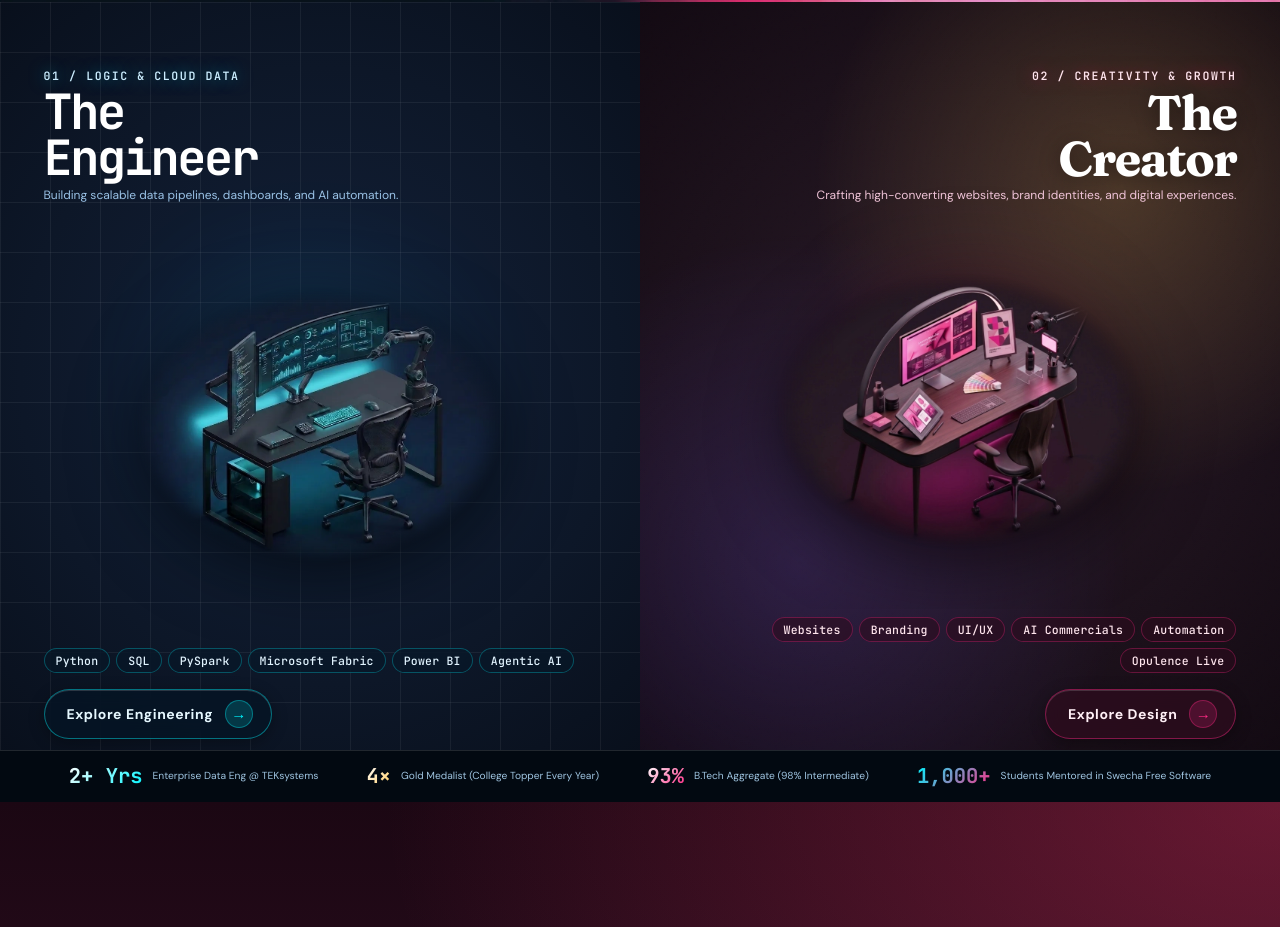
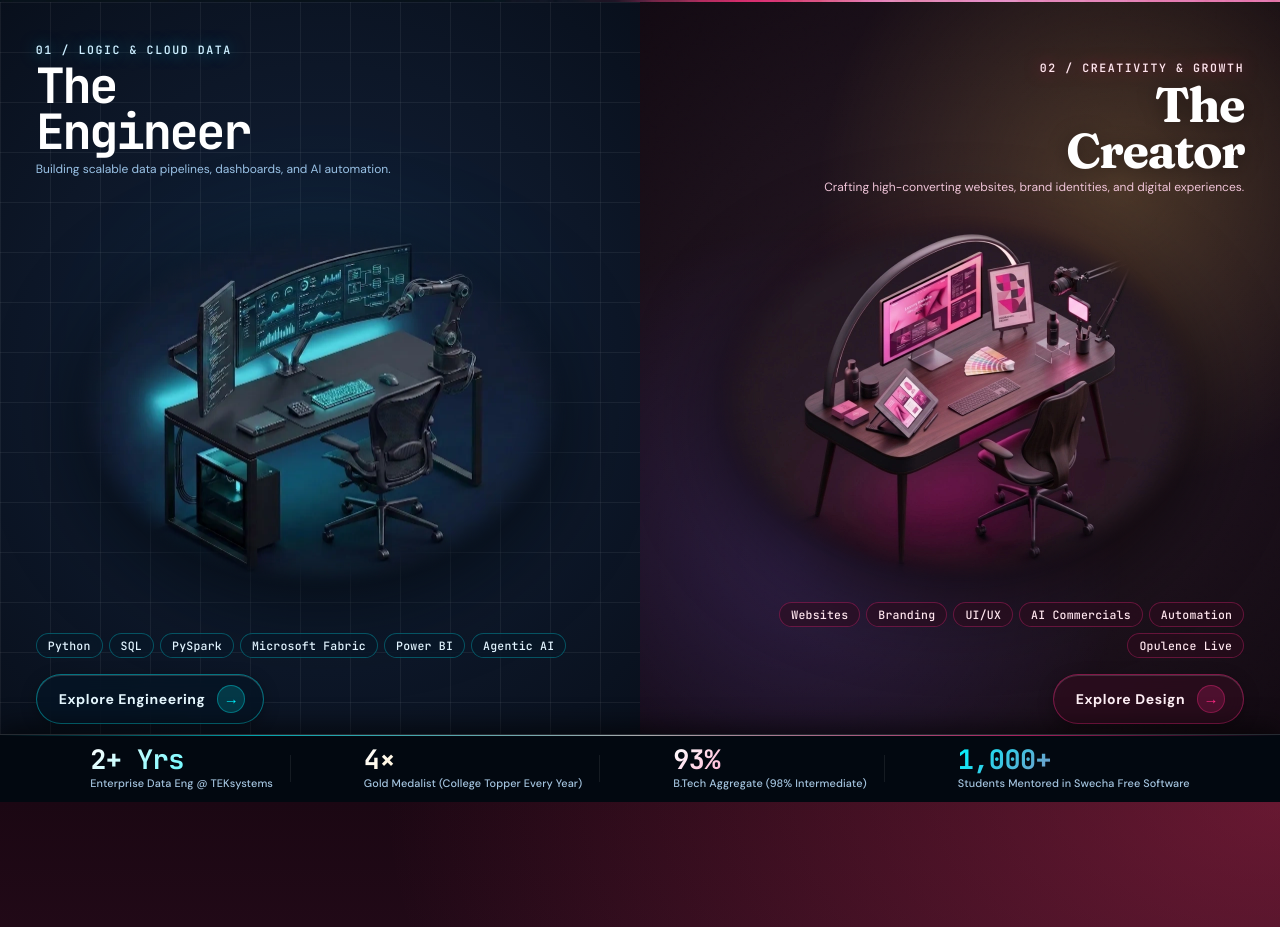
Before and after one commit to TanviKakarala/Portfolio, a plain HTML site: page index.html in a window 1280 px wide. Shown: the part 798-1725 px from the top of the page. Drawn offline with Linux system fonts and the light colour scheme; grey boxes are pictures that could not be loaded; animation ran at ten frames a second; a web font is replaced by a local one.

Commit message:
feat: enlarge 3D desk renders to heroic 576px scale and broaden bottom executive stats bar

```diff
--- a/css/style.css
+++ b/css/style.css
@@ -1066,7 +1066,7 @@ html {
   display: flex;
   flex-direction: column;
   justify-content: space-between;
-  padding: clamp(66px, 8.2vh, 80px) clamp(24px, 3.4vw, 52px) clamp(10px, 1.4vh, 16px);
+  padding: clamp(38px, 5vh, 50px) clamp(20px, 2.8vw, 44px) clamp(8px, 1.2vh, 14px);
   text-decoration: none;
   transition: flex 0.75s cubic-bezier(.2, .8, .2, 1), opacity 0.6s cubic-bezier(.2, .8, .2, 1), filter 0.6s cubic-bezier(.2, .8, .2, 1);
   overflow: hidden;
@@ -1199,6 +1199,7 @@ html {
 
 .room.c .room-top {
   align-items: flex-end;
+  margin-top: clamp(16px, 2.2vh, 24px);
 }
 
 .room h2 {
@@ -1258,31 +1259,31 @@ html {
 /* Atmospheric Ambient Underglow */
 .desk-3d-glow {
   position: absolute;
-  width: 72%;
-  height: 62%;
+  width: 86%;
+  height: 74%;
   border-radius: 50%;
-  filter: blur(52px);
+  filter: blur(65px);
   pointer-events: none;
   z-index: 1;
-  opacity: 0.55;
+  opacity: 0.65;
   transition: opacity 0.55s ease, transform 0.55s ease, filter 0.55s ease;
 }
 
 .room.e .desk-3d-glow {
-  top: 42%;
-  left: 48%;
+  top: 45%;
+  left: 50%;
   transform: translate(-50%, -50%);
-  background: radial-gradient(circle, rgba(0, 245, 255, 0.35) 0%, rgba(0, 150, 255, 0.12) 50%, transparent 70%);
+  background: radial-gradient(circle, rgba(0, 245, 255, 0.36) 0%, rgba(0, 150, 255, 0.12) 50%, transparent 70%);
 }
 
 .room.c .desk-3d-glow {
-  top: 45%;
-  left: 52%;
+  top: 48%;
+  left: 50%;
   transform: translate(-50%, -50%);
-  background: radial-gradient(circle, rgba(255, 42, 133, 0.36) 0%, rgba(180, 20, 100, 0.14) 50%, transparent 70%);
-}
-
-/* Seamless Radial Feather Masking (Eliminates all rectangular image borders) */
+  background: radial-gradient(circle, rgba(255, 42, 133, 0.38) 0%, rgba(180, 20, 100, 0.14) 50%, transparent 70%);
+}
+
+/* Seamless 3D Desk Frame Container */
 .desk-3d-frame {
   position: relative;
   display: flex;
@@ -1291,51 +1292,53 @@ html {
   width: 100%;
   height: 100%;
   z-index: 2;
-  -webkit-mask-image: radial-gradient(ellipse 85% 82% at 50% 50%, #000 62%, transparent 98%);
-  mask-image: radial-gradient(ellipse 85% 82% at 50% 50%, #000 62%, transparent 98%);
   transition: transform 0.55s cubic-bezier(0.2, 0.8, 0.2, 1), filter 0.55s ease;
 }
 
-/* 3D Desk Render Image */
+/* 3D Desk Render Image — Grand Scale & Centerpiece Presence */
 .desk-3d-img {
-  width: auto;
-  max-width: min(100%, 540px);
-  max-height: clamp(230px, 36vh, 380px);
+  width: 90%;
+  max-width: min(92%, 660px);
+  max-height: clamp(320px, 48vh, 460px);
   height: auto;
   object-fit: contain;
   display: block;
   border: none;
   outline: none;
   pointer-events: none;
-  filter: drop-shadow(0 16px 36px rgba(0, 0, 0, 0.65));
+  filter: drop-shadow(0 20px 45px rgba(0, 0, 0, 0.72));
   transition: transform 0.55s cubic-bezier(0.2, 0.8, 0.2, 1), filter 0.55s ease;
   user-select: none;
   -webkit-user-drag: none;
 }
 
-/* Hover-Lift & Illumination Micro-Interactions */
+/* Hover-Lift & Grand Expand Interactions */
 .room.e:hover .desk-3d-img,
 .room.e:focus-within .desk-3d-img {
-  transform: translateY(-8px) scale(1.025);
-  filter: drop-shadow(0 24px 50px rgba(0, 0, 0, 0.8)) drop-shadow(0 0 28px rgba(0, 245, 255, 0.38));
+  max-width: min(95%, 760px);
+  max-height: clamp(350px, 52vh, 500px);
+  transform: translateY(-8px) scale(1.06);
+  filter: drop-shadow(0 28px 60px rgba(0, 0, 0, 0.85)) drop-shadow(0 0 34px rgba(0, 245, 255, 0.45));
 }
 
 .room.e:hover .desk-3d-glow {
-  opacity: 0.95;
-  transform: translate(-50%, -50%) scale(1.15);
-  filter: blur(62px);
+  opacity: 1;
+  transform: translate(-50%, -50%) scale(1.22);
+  filter: blur(75px);
 }
 
 .room.c:hover .desk-3d-img,
 .room.c:focus-within .desk-3d-img {
-  transform: translateY(-8px) scale(1.025);
-  filter: drop-shadow(0 24px 50px rgba(0, 0, 0, 0.8)) drop-shadow(0 0 28px rgba(255, 42, 133, 0.42));
+  max-width: min(95%, 760px);
+  max-height: clamp(350px, 52vh, 500px);
+  transform: translateY(-8px) scale(1.06);
+  filter: drop-shadow(0 28px 60px rgba(0, 0, 0, 0.85)) drop-shadow(0 0 34px rgba(255, 42, 133, 0.48));
 }
 
 .room.c:hover .desk-3d-glow {
-  opacity: 0.95;
-  transform: translate(-50%, -50%) scale(1.15);
-  filter: blur(62px);
+  opacity: 1;
+  transform: translate(-50%, -50%) scale(1.22);
+  filter: blur(75px);
 }
 
 /* Bottom Controls Container */
@@ -1499,52 +1502,78 @@ html {
   box-shadow: 0 0 12px rgba(255, 42, 133, 0.75);
 }
 
-/* Quick Stats Bar — Seamlessly Docked at Bottom of Desks Screen */
+/* Quick Stats Bar — Broad, Prominent Executive Credibility Dock */
 .quick-stats-bar {
   display: flex;
   align-items: center;
   justify-content: space-around;
-  height: clamp(52px, 6vh, 60px);
+  height: clamp(68px, 8.2vh, 82px);
   flex-shrink: 0;
   padding: 0 clamp(16px, 3.5vw, 48px);
-  background: rgba(3, 10, 18, 0.96);
-  border-top: 1px solid rgba(255, 255, 255, 0.12);
-  backdrop-filter: blur(14px);
-  -webkit-backdrop-filter: blur(14px);
+  background: rgba(3, 9, 17, 0.96);
+  border-top: 1px solid rgba(255, 255, 255, 0.14);
+  backdrop-filter: blur(16px);
+  -webkit-backdrop-filter: blur(16px);
+  position: relative;
   z-index: 10;
+  box-shadow: 0 -8px 24px rgba(0, 0, 0, 0.55);
+}
+
+.quick-stats-bar::before {
+  content: "";
+  position: absolute;
+  top: 0;
+  left: 0;
+  right: 0;
+  height: 1px;
+  background: linear-gradient(90deg, transparent 0%, #00F5FF 20%, #FFFFFF 50%, #FF2A85 80%, transparent 100%);
+  opacity: 0.65;
 }
 
 .stat-cell {
   display: flex;
-  align-items: center;
-  gap: 10px;
-  padding: 0 8px;
+  flex-direction: column;
+  justify-content: center;
+  gap: 3px;
+  padding: 0 clamp(10px, 1.4vw, 24px);
   text-align: left;
+  position: relative;
+}
+
+.stat-cell:not(:last-child)::after {
+  content: "";
+  position: absolute;
+  right: 0;
+  top: 18%;
+  height: 64%;
+  width: 1px;
+  background: rgba(255, 255, 255, 0.08);
 }
 
 .stat-num {
   display: inline-block;
-  font: 700 clamp(17px, 1.6vw, 22px)/1 var(--font-mono);
+  font: 800 clamp(20px, 2.1vw, 29px)/1 var(--font-mono);
   margin-bottom: 0;
   white-space: nowrap;
+  letter-spacing: -0.02em;
 }
 
 .stat-cyan {
-  background: linear-gradient(135deg, #fff, var(--cy));
+  background: linear-gradient(135deg, #ffffff, var(--cy));
   -webkit-background-clip: text;
   background-clip: text;
   color: transparent;
 }
 
 .stat-gold {
-  background: linear-gradient(135deg, #fff, var(--gold));
+  background: linear-gradient(135deg, #ffffff, var(--gold));
   -webkit-background-clip: text;
   background-clip: text;
   color: transparent;
 }
 
 .stat-pink {
-  background: linear-gradient(135deg, #fff, var(--pk));
+  background: linear-gradient(135deg, #ffffff, var(--pk));
   -webkit-background-clip: text;
   background-clip: text;
   color: transparent;
@@ -1558,10 +1587,13 @@ html {
 }
 
 .stat-desc {
-  font-size: clamp(9.5px, 0.8vw, 11.5px);
-  color: #9fc4e0;
+  font-family: var(--font-sans);
+  font-size: clamp(10.5px, 0.85vw, 12px);
+  font-weight: 500;
+  color: #a4c4df;
   line-height: 1.25;
   white-space: nowrap;
+  letter-spacing: 0.01em;
 }
 
 /* ==========================================================================
```
